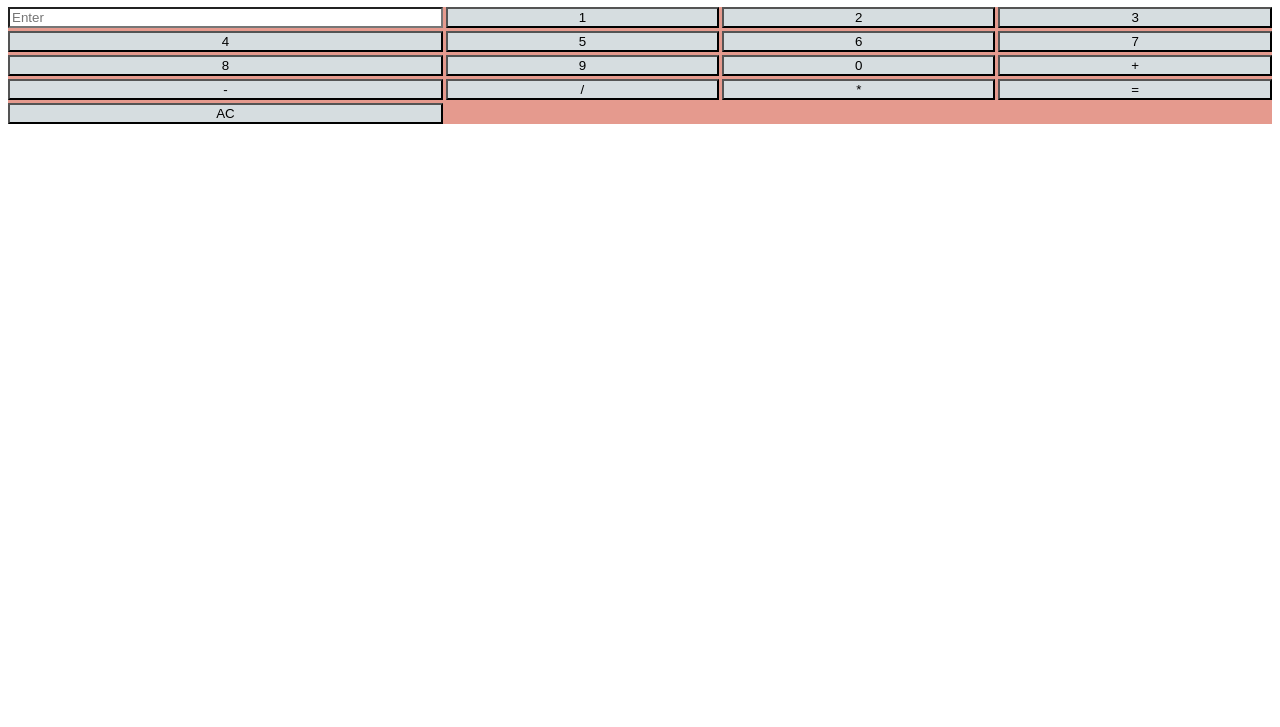
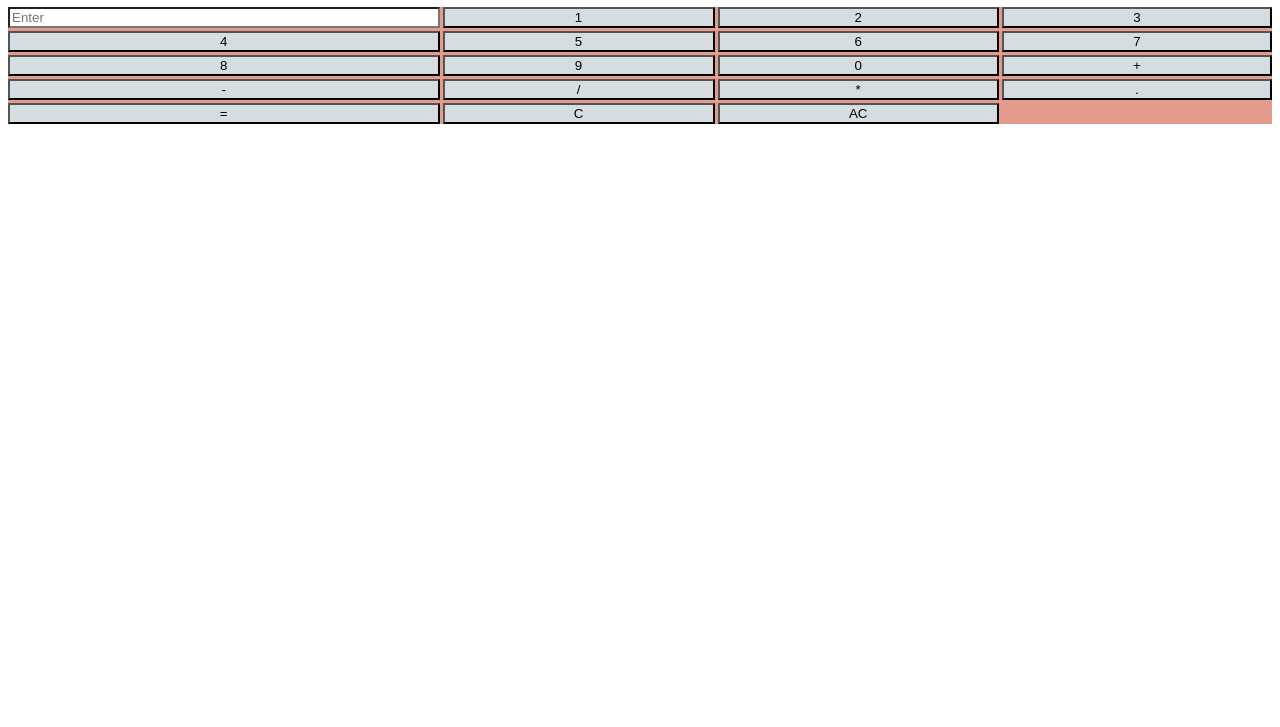
Before and after one commit to akhil0072/Calculator_project, a plain HTML site: page index.html in a window 1280 px wide. Shown: the part 73-800 px from the top of the page. Drawn offline with Linux system fonts and the light colour scheme.

Commit message:
added final index.html and style.js

```diff
--- a/index.html
+++ b/index.html
@@ -28,7 +28,10 @@
     <button class = "sub" onclick = "display('-')">-</button>
     <button class = "div" onclick = "display('/')">/</button>
     <button class = "mutpli" onclick = "display('*')">*</button>
+    <button class = "decimal" onclick = "display('.')">.</button>
     <button class = "equal" onclick = "result()">=</button>
+
+    <button class = "equal" onclick = "inputBackspace()">C</button>
     <button class = "clear" onclick = "inputClear()">AC</button>
 </div>
 <script src = "script.js">
--- a/style.css
+++ b/style.css
@@ -22,6 +22,7 @@
 .mutpli {background-color: #d6dde0;}
 .clear {background-color: #d6dde0;}
 .equal {background-color: #d6dde0;}
+.decimal {background-color: #d6dde0;}
 
 .display {
     background-color:white;
```
